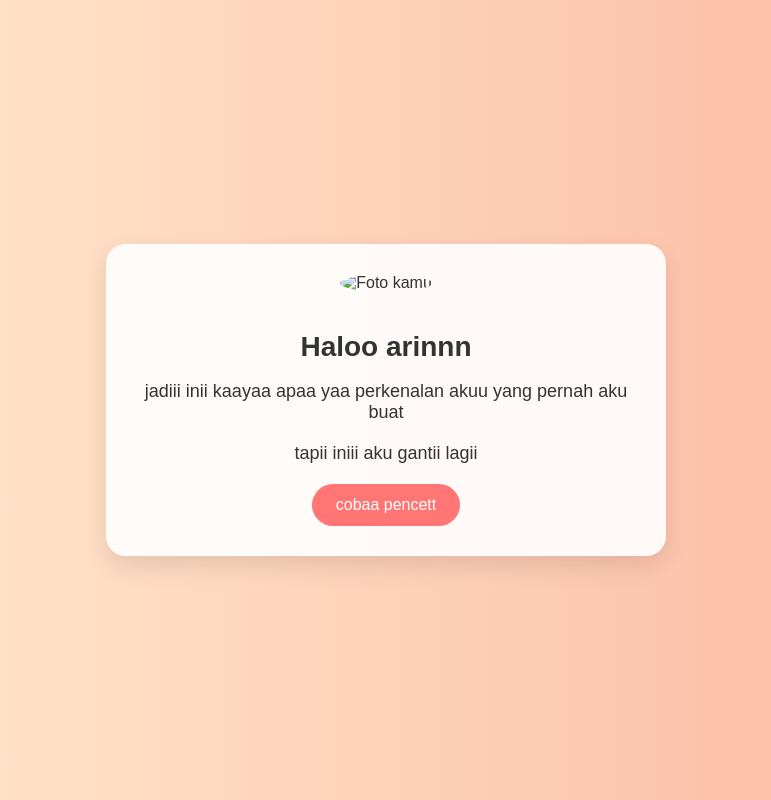
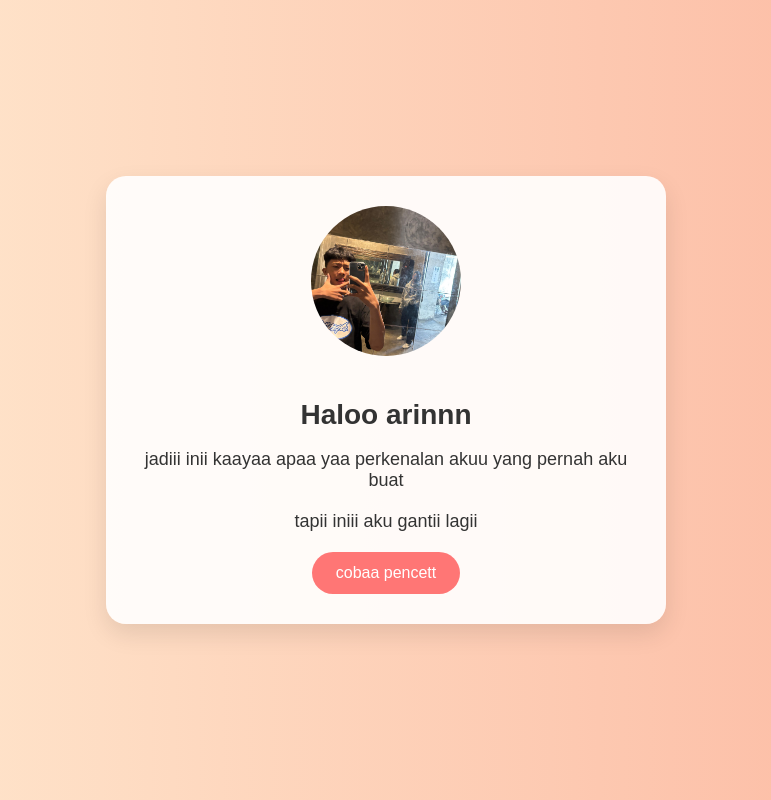
Before and after one commit to sndyathr/athr, a plain HTML site: page index.html in a window 1280 px wide. Shown: the whole page, without its empty margins (254-1025 px from the left). Drawn offline with Linux system fonts and the light colour scheme.

Commit message:
index.html

```diff
--- a/index.html
+++ b/index.html
@@ -64,7 +64,7 @@
 
   <div class="card">
     <!-- Gambar kamu di sini -->
-    <img src="athar.jpg" alt="Foto kamu">
+    <img src="atharrrrrrrrr.jpg" alt="Foto kamu">
 
     <h1>Haloo arinnn</h1>
     <p>jadiii inii kaayaa apaa yaa perkenalan akuu yang pernah aku buat</p>
```
